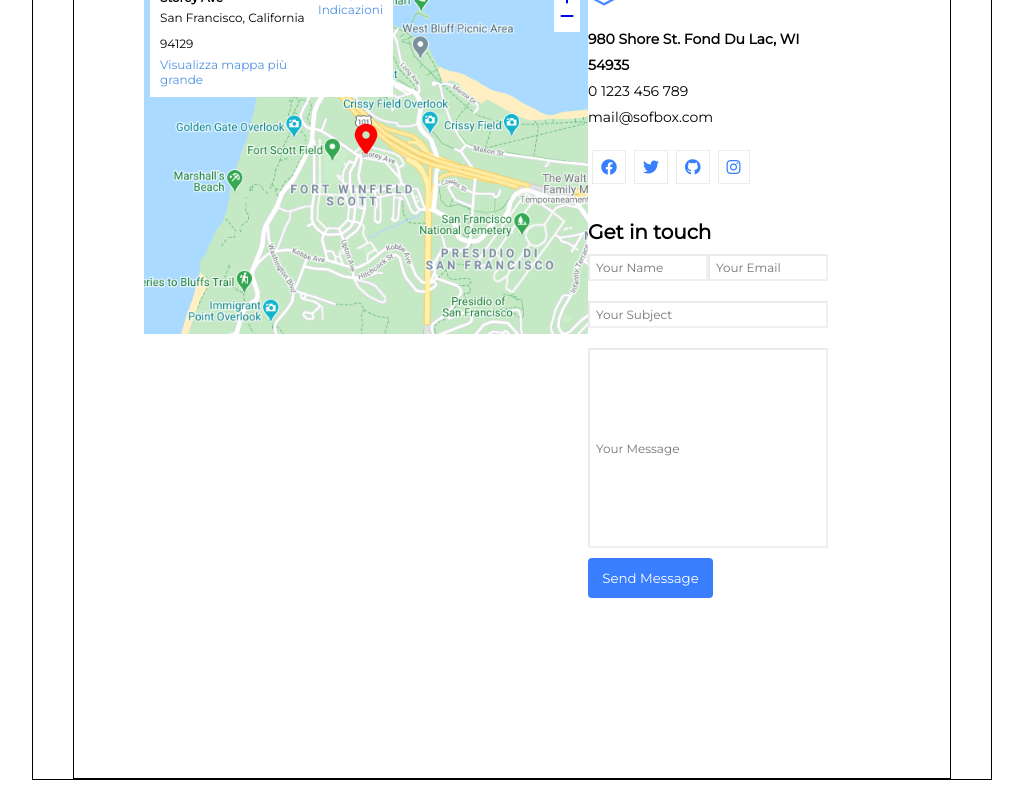
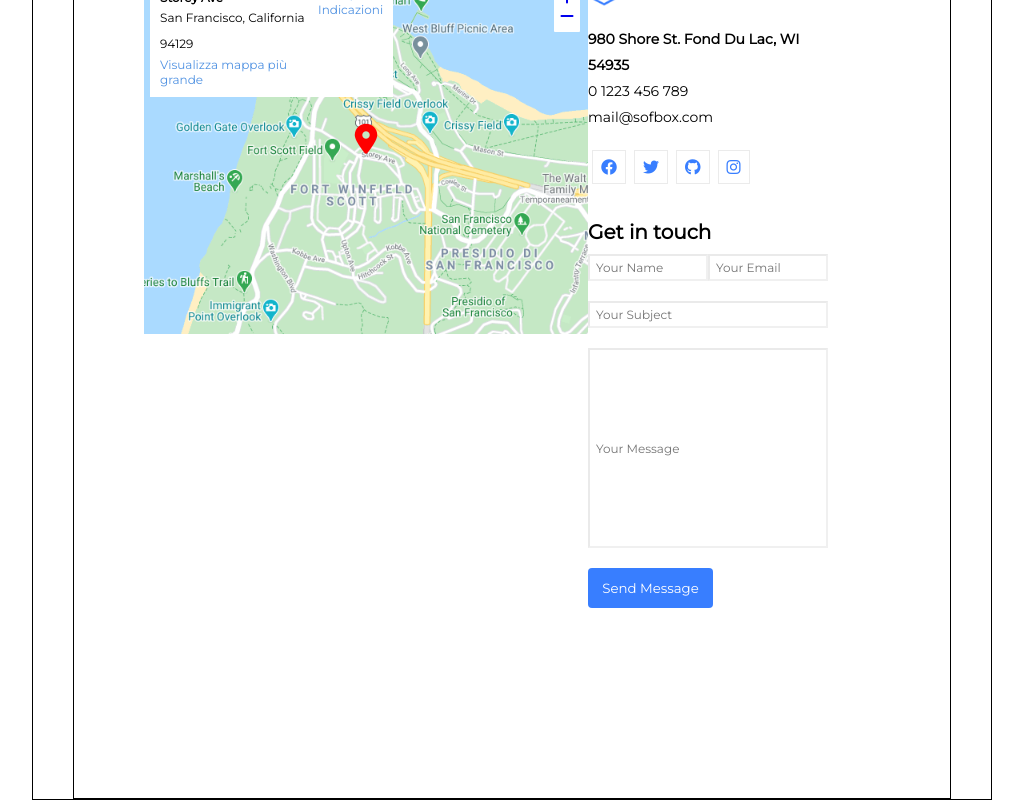
Before and after one commit to Robin9800/proj-html-vuejs, a Vue app: page / in a window 1280 px wide. Shown: the part 4265-5065 px from the top of the page, without its empty margins (128-1151 px from the left). Built offline with nearby package versions, Linux system fonts and the light colour scheme.

Commit message:
button fixed

```diff
--- a/src/components/ContactComponent.vue
+++ b/src/components/ContactComponent.vue
@@ -159,7 +159,7 @@ export default {
 }
 .send{
     width: 125px;
-    margin: 0px;
+    margin: 10px 0px;
     padding: 12px;
 }
 
```
